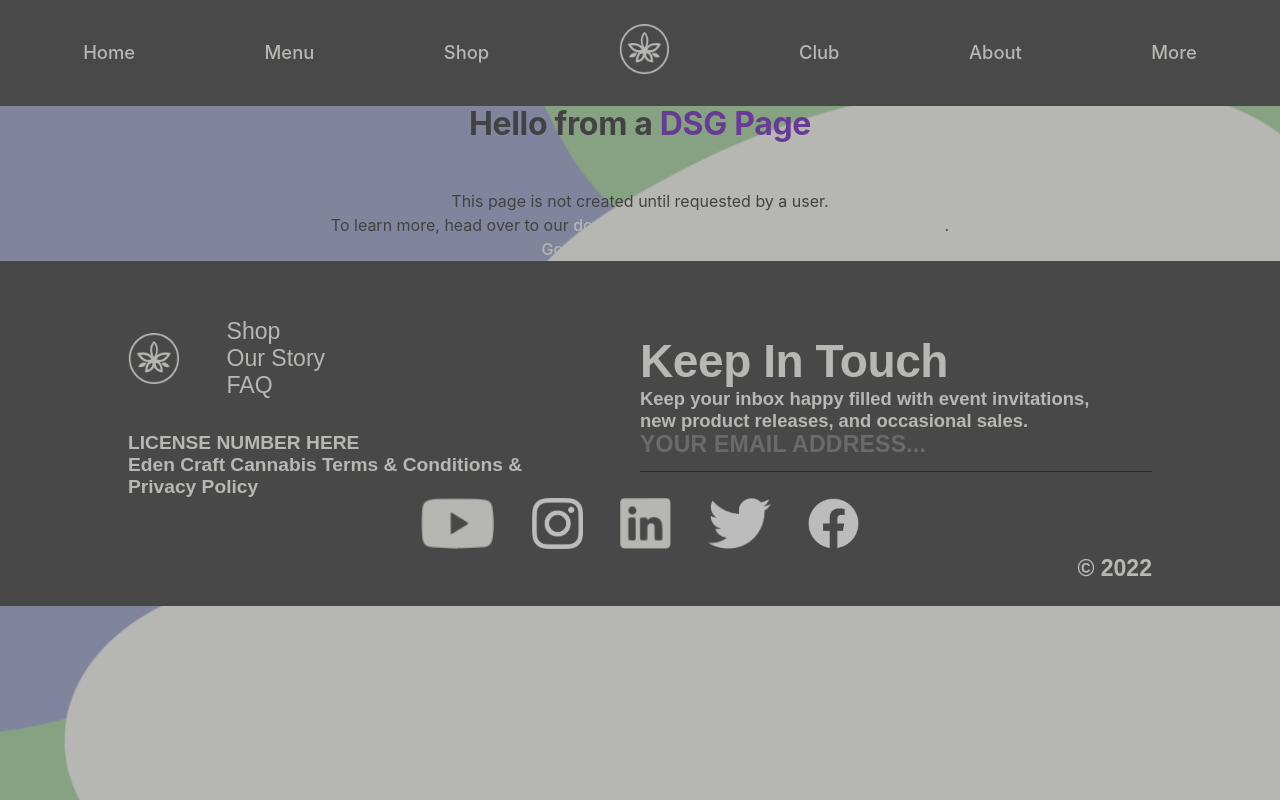
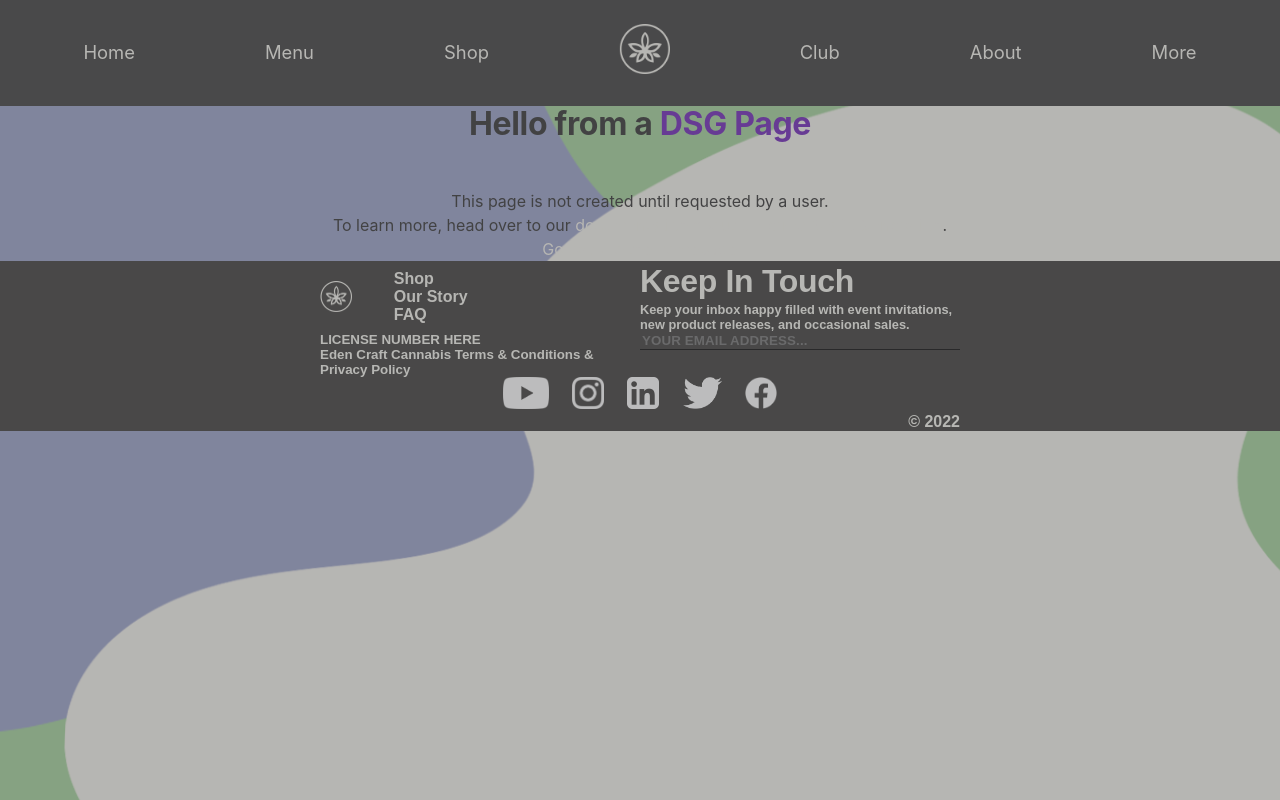
Before and after one commit to stetdawg/EdenCraftCannabis, a Gatsby site: page /using-dsg in a window 1280 px wide. Built offline with nearby package versions, Linux system fonts and the light colour scheme; Gatsby itself is replaced by a stand-in of ours; a web font is replaced by a local one.

Commit message:
footer size change, hi res social icons and more

```diff
--- a/src/components/header.js
+++ b/src/components/header.js
@@ -5,12 +5,12 @@
 
 
 const Links = [
-  {text:"Home", url: "/"},
-  {text:"Menu", url: "/"},
-  {text:"Shop", url: "/"},
+  {text:"Home", url: "#html"},
+  {text:"Menu", url: "#menu"},
+  {text:"Shop", url: "#locationsHeader"},
   {text:<img alt='Eden logo' height={50} style={{ margin: 0 }} src={edenlogo} />, url: "/"},
   {text:"Club", url: "/"},
-  {text:"About", url: "/"},
+  {text:"About", url: "#high"},
   {text:"More", url: "/"},
 
 
--- a/src/components/layout.css
+++ b/src/components/layout.css
@@ -77,6 +77,12 @@
   }
 }
 
+@media only screen and (min-width: 699px){
+  #noButton > #centerButtonText {
+    font-size: xx-large;
+  }
+}
+
 @media only screen and (max-width: 799px){
 
 
@@ -91,16 +97,53 @@
 
 }
 @media only screen and (min-width: 800px) and (max-width: 1499px){
-html{
-  background-size: 100%, 70%
+  html{
+    background-size: 100%, 70%
+  }
+  .imageWrapper > div{
+    height: 3vh
+  }
 }
-
-.imageWrapper > div{
-  height: 3vh
+@media only screen and (max-width: 1079px){
+  footer{
+    font-size: var(--font-sm);
+    padding: 0px 3vh;
+  }
+  #socialFooter > a > img{
+    height: 4vw
+  }
+  #fname{
+    font-size: x-small;
+  }
 }
 
 
+@media only screen and (min-width: 1080px){
+  footer{
+    font-size: medium;
+    padding: 0 25%;
+  }
+  #socialFooter > a > img{
+    height: 2rem
+  }
 }
+@media only screen and (min-width: 1140px) and (max-width: 1199px){
+  .ageVerification{
+    transform: translate(-2%,0);
+  }
+}
+
+@media only screen and (min-width: 1200px) and (max-width: 1300px){
+  .ageVerification{
+    transform: translate(-3%,0);
+  }
+}
+@media only screen and (min-width: 1300px) {
+  .ageVerification{
+    transform: translate(-6%,0);
+  }
+}
+
 
 @media only screen and (min-width: 1500px){
   html{
@@ -116,6 +159,7 @@
     align-self: center;
     -webkit-align-self: center;
   }
+
   .smoking{
     width: 60vw
 }
@@ -140,7 +184,6 @@
 a {
   background-color: transparent;
   color: #F5F4ED;
-  font-weight: 500;
   height: min-content;
   text-decoration: none;
 
@@ -163,6 +206,7 @@
 img {
   border-style: none;
   max-width: 100%;
+
 }
 
 * {
@@ -188,6 +232,16 @@
 
 footer{
   color: #F6F6EF;
+  background-color: rgb(62, 61, 59);
+  position: inherit;
+  bottom: 0px;
+  display: grid;
+  grid-template-columns: repeat(2, 1fr);
+  grid-template-rows: repeat(3, auto);
+  font-family: "Arial Rounded MT Bold", sans-serif;
+  font-weight: 700;
+  font-style: normal;
+  line-height: initial;
 }
 .smoking{
   max-width: 60vw
@@ -207,14 +261,11 @@
   -webkit-align-self: flex-end;
   box-sizing: border-box;
   width: 100%;
-  padding: 6px 16px 20px 0px;
   transition:all 150ms cubic-bezier(0.4, 0, 0.2, 1);
   border: none;
   border-bottom: 1px solid;
   border-radius: 4px 4px 0 0;
   background: rgb(62, 61, 59);
-  height: 5vh;
-  font-size: var(--font-sm);
 }
   #fname:hover{
       border-bottom-color: rgb(62, 61, 59);
@@ -223,12 +274,10 @@
   #fname:focus{
       border-color: #6200ee;
   }
-#socialFooter > a > img{
-  height: 4vw
-}
+
 .ageVerification{
   bottom: 0;
-  position: sticky;
+  position: fixed;
   /* height: -webkit-fit-content; */
   height: -moz-fit-content;
   height: fit-content;
@@ -245,6 +294,7 @@
 
 .ageVerification > img {
   grid-column: 1/4;
+  grid-row: 1/5;
 }
 
 #yesButton{
@@ -269,6 +319,17 @@
 #noButton:active{
   background-color: rgba(146, 168, 175, 0.205);
 }
+#noButton{
+  font-family: acumin-pro-extra-condensed;
+  font-weight: 400;
+  color: rgb(168, 178, 218);
+  letter-spacing: 0.3em;
+  overflow: visible;
+}
+#noButton > #centerButtonText {
+  transform: translate(10%, 0);
+  display: inline-block;
+}
 #desktopHeader {
   padding: var(--space-4) 1em;
 
--- a/src/components/layout.js
+++ b/src/components/layout.js
@@ -12,19 +12,19 @@
 import edenlogo from "../images/logos/EDEN_HOMEPAGE_JULY_20_0002s_0001_ICON.png"
 import keepInTouch from "../images/EDEN_HOMEPAGE_JULY_20_0002s_0005_Keep-in-Touch.png";
 import inbox from "../images/EDEN_HOMEPAGE_JULY_20_0002s_0004_Keep-your-inbox-happy-filled-with-event-invitations,-new-produc.png";
-import youtube from "../images/logos/youtube.png";
+import youtube from "../images/logos/White-YouTube-Logo-Transparent-1.png";
 import instagram from "../images/logos/Instagram_Glyph_White.png";
-import linkedIn from "../images/logos/linked in.png";
+import linkedIn from "../images/logos/linkedin-logo-white-1024x1024.png";
 import twitter from "../images/logos/2021 Twitter logo - white.png";
 import facebook from "../images/logos/f_logo_RGB-White_144.png";
 import Header from "./header"
 import "./layout.css"
 
 const moreLinks = [
-  { text: "Shop", url: "/" },
+  { text: "Shop", url: "#menu" },
   {
     text: "Our Story",
-    url: "/",
+    url: "#high",
   },
   {
     text: "FAQ",
@@ -59,33 +59,17 @@
         <main id="main" className="disable">{children}</main>
 
       </div>
-      <footer
-          style={{
-            fontSize: `var(--font-sm)`,
-            backgroundColor: `#3E3D3B`,
-            position:`inherit`,
-             bottom:`0`,
-             display: `grid`,
-             gridTemplateColumns: `repeat(2, 1fr)`,
-             gridTemplateRows: `repeat(3, auto)`,
-             padding: `3vh 10%`,
-             fontFamily:`Arial Rounded MT Bold, sans-serif`,
-              fontWeight: `700`,
-              fontStyle: `normal`,
-              lineHeight:`initial`,
-
-
-          }}
-        >
+      <footer>
 
 
         <img
+        draggable="false"
           src={edenlogo}
           alt="Eden Logo"
           height={65}
-          style={{ margin: 0,  gridArea: `1/1`, width: `10%`, height:`auto`, alignSelf:`center`, }}
+          style={{ margin: 0,  gridArea: `1/1`, width: `10%`, height:`auto`, alignSelf:`center`, WebkitAlignSelf:`center`, justifySelf:`baseline` }}
         />
-        <div style={{gridArea:`1/1`, display:`flex`, flexDirection:`column`, alignSelf:`center`, textAlign:`initial`, justifySelf:`baseline`, transform: `translate(100%, 0%)`,}}>
+        <div style={{gridArea:`1/1`, display:`flex`, flexDirection:`column`, alignSelf:`center`, WebkitAlignSelf:`center`, textAlign:`initial`, justifySelf:`baseline`, transform: `translate(100%, 0%)`,}}>
         {moreLinks.map((link, i) => (
           <React.Fragment key={link.url}>
             <a href={`${link.url}`}>{link.text}</a>
@@ -99,9 +83,9 @@
             Eden Craft Cannabis Terms & Conditions & Privacy Policy<br/>
         </div>
 
-        <div style={{alignItems:`baseline`, WebkitAlignItems:`baseline`,display: "flex", flexDirection:"column", justifySelf: 'flex-start', padding: '10% 10% 0 0',}}>
+        <div style={{alignItems:`baseline`, WebkitAlignItems:`baseline`,display: "flex", flexDirection:"column", justifySelf: 'flex-start', }}>
             <h1
-                style={{gridArea:`1/2`, height:29, margin: `0 0 5% 0`, float: `left`, alignItems:`baseline`, WebkitAlignItems: `baseline`}}
+                style={{gridArea:`1/2`, margin: `1% 0 1% 0`, float: `left`, alignItems:`baseline`, WebkitAlignItems: `baseline`}}
             >
                 Keep In Touch
           </h1>
@@ -122,14 +106,17 @@
             width: '50%',
             height: 'fit-content',
             justifySelf: 'center',
-            justifyContent: 'space-evenly'}}>
+            justifyContent: 'space-evenly',
+            WebkitJustifyContent: `space-evenly`}}>
             <a href="/"><img
+            draggable="false"
               src={youtube}
               alt=""
               height={25}
 
             /> </a>
             <a href="/"><img
+            draggable="false"
               src={instagram}
               alt=""
               height={25}
@@ -137,6 +124,7 @@
 
             /> </a>
             <a href="/"><img
+            draggable="false"
               src={linkedIn}
               alt=""
               height={25}
@@ -144,6 +132,7 @@
 
             /> </a>
             <a href="/"><img
+            draggable="false"
               src={twitter}
               alt=""
               height={25}
@@ -151,6 +140,7 @@
 
             /> </a>
             <a href="/"><img
+            draggable="false"
               src={facebook}
               alt=""
               height={25}
```
Also changed, not shown: src/pages/index.js (+23 -7 lines), src/images/logos/White-YouTube-Logo-Transparent-1.png (added), src/images/logos/linkedin-logo-white-1024x1024.png (added), src/images/text small.png (added).
